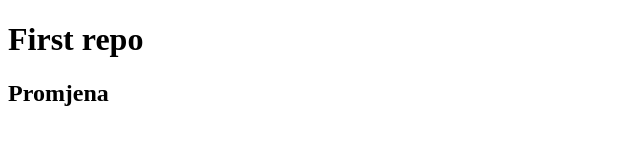
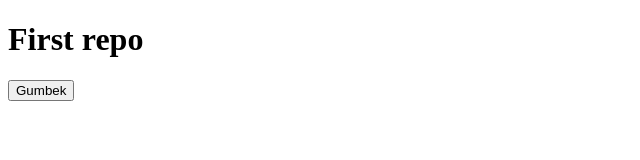
Before and after one commit to struklec/public, a plain HTML site: page index.html in a window 1280 px wide. Shown: the whole page, without its empty margins (0-640 px from the left). Drawn offline with Linux system fonts and the light colour scheme.

Commit message:
Dodavanje buttona u index.html

```diff
--- a/index.html
+++ b/index.html
@@ -9,7 +9,7 @@
 
 <body>
     <h1>First repo</h1>
-    <h2>Promjena</h2>
+    <button>Gumbek</button>
 </body>
 
 </html>
```
